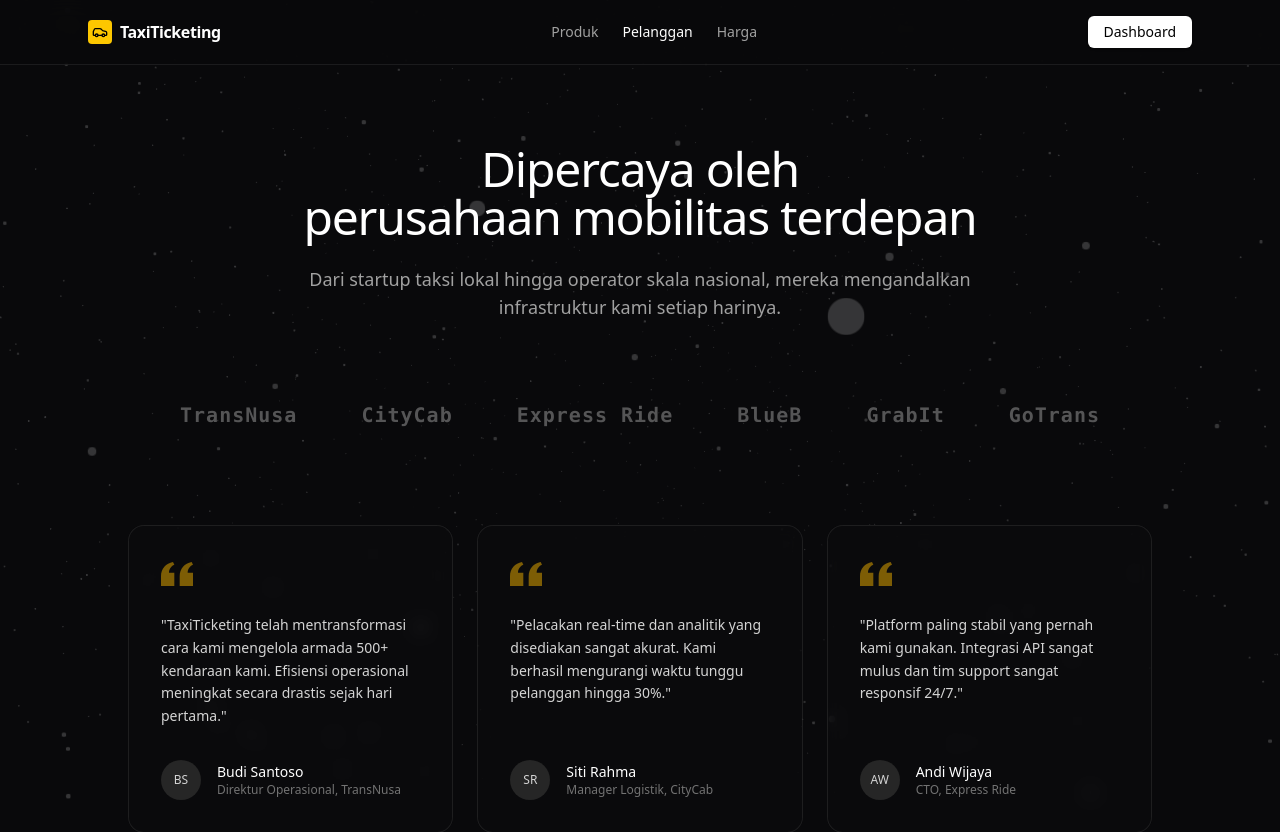
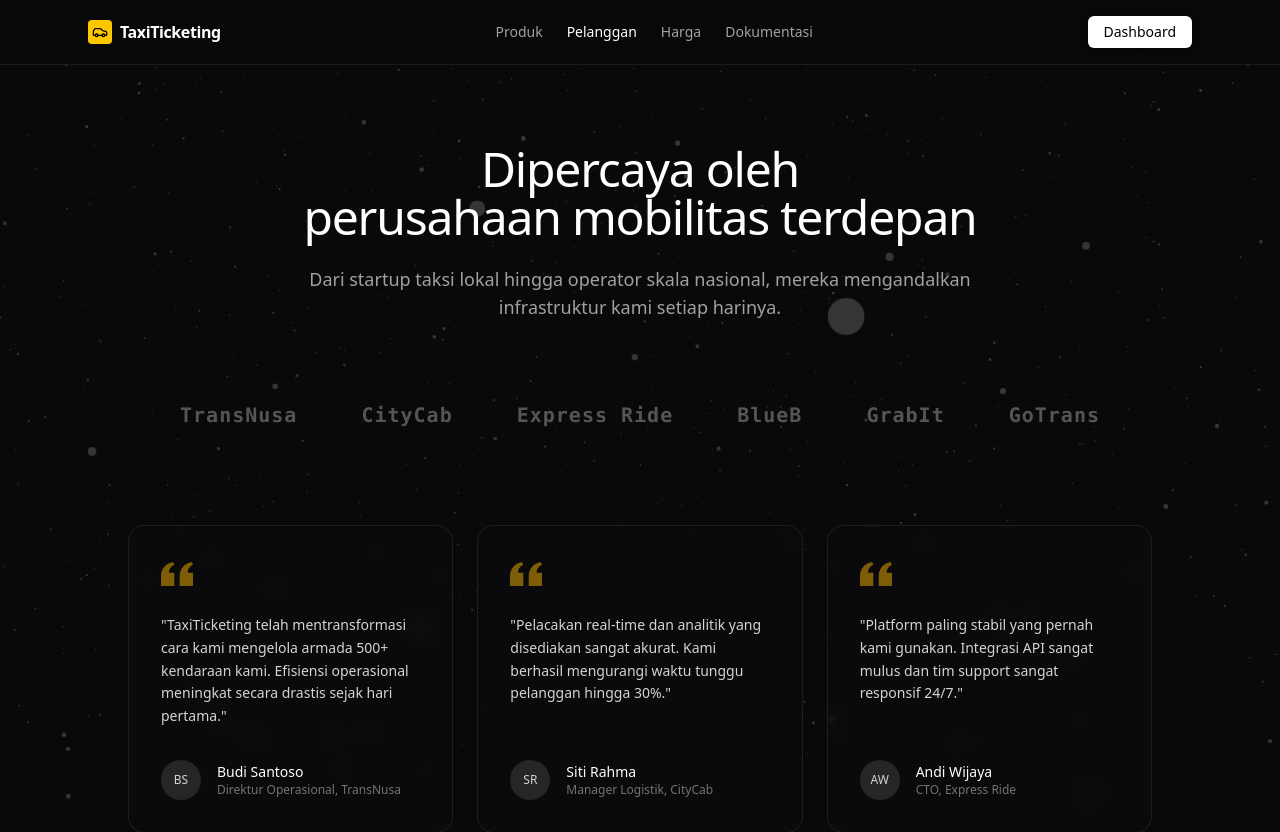
Before and after one commit to Adilsa2254/Taxi_ticket.com, a Next.js app: page /pelanggan in a window 1280 px wide. Shown: the top 832 px of the page. Built offline with nearby package versions, Linux system fonts and the light colour scheme.

Commit message:
feat: add dokumentasi link to pelanggan page

```diff
--- a/app/pelanggan/page.tsx
+++ b/app/pelanggan/page.tsx
@@ -25,6 +25,7 @@ export default function CustomersPage() {
             <Link href="/produk" className="hover:text-neutral-100 transition-colors">Produk</Link>
             <Link href="/pelanggan" className="text-white font-medium transition-colors">Pelanggan</Link>
             <Link href="/harga" className="hover:text-neutral-100 transition-colors">Harga</Link>
+            <Link href="/dokumentasi" className="hover:text-neutral-100 transition-colors">Dokumentasi</Link>
           </div>
           <div className="flex items-center gap-4">
             <Link href="/" className="text-sm font-medium bg-white text-black px-4 py-1.5 rounded-md hover:bg-neutral-200 transition-colors shadow-sm">
```
